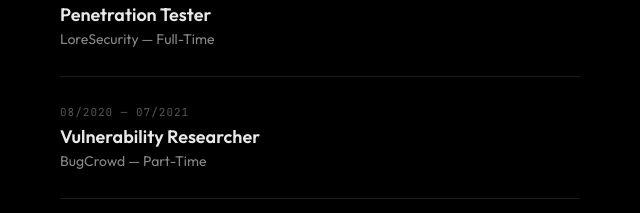
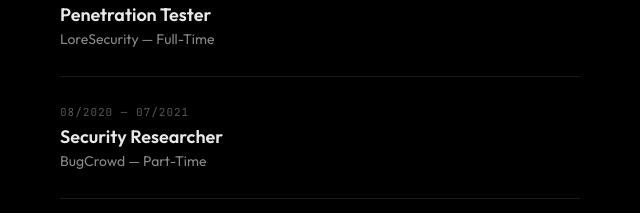
Before and after one commit to ofdsec/omerfarukduran.com, a plain HTML site: page index.html in a window 1280 px wide. Shown: the part 1201-1414 px from the top of the page, 620-1260 px from the left. Drawn offline with Linux system fonts and the light colour scheme.

Commit message:
Change role from 'Vulnerability Researcher' to 'Security Researcher'

```diff
--- a/index.html
+++ b/index.html
@@ -237,7 +237,7 @@
                     </div>
                     <div class="exp-item">
                         <div class="exp-date">08/2020 — 07/2021</div>
-                        <div class="exp-role">Vulnerability Researcher</div>
+                        <div class="exp-role">Security Researcher</div>
                         <div class="exp-company">BugCrowd — Part-Time</div>
                     </div>
                     <div class="exp-item">
```
